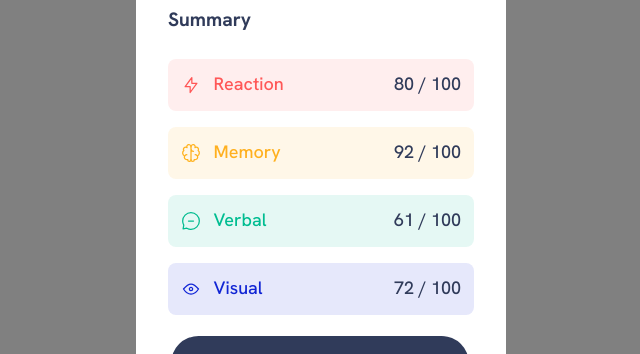
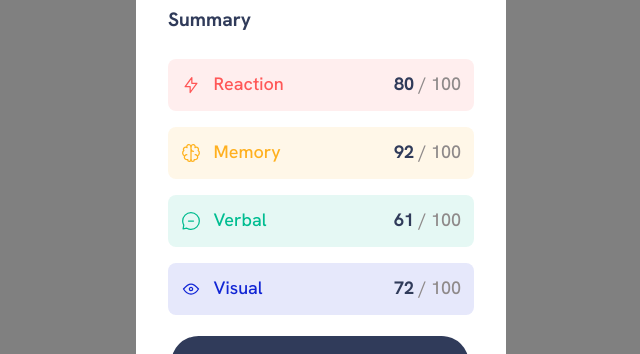
Before and after one commit to sclingan/results-summary, a React (Vite) app: page / in a window 1280 px wide. Shown: the part 394-748 px from the top of the page, without its empty margins (319-959 px from the left). Built offline with nearby package versions, Linux system fonts and the light colour scheme.

Commit message:
Fixing paragraph colors and variable colors

```diff
--- a/src/App.css
+++ b/src/App.css
@@ -177,9 +177,13 @@ li {
 }
 
 span {
-  color: var(--text-gray-blue);
+  color: hsl(0, 2%, 55%);
   grid-column: 3/3;
   padding-right: 0.8rem;
+}
+
+b {
+  color: var(--text-gray-blue);
 }
 
 img {
--- a/src/aside.tsx
+++ b/src/aside.tsx
@@ -20,25 +20,25 @@ function Aside() {
             <li>
               <div className='div__reaction results'><img src={reaction} alt=""></img>
                 <p>Reaction</p>
-                <span>{Reaction} / 100</span>
+                <span><b>{Reaction}</b> / 100</span>
               </div>
             </li>
             <li>
               <div className='div__memory results'><img src={memory} alt=""></img>
                 <p>Memory</p>
-                <span>{Memory} / 100</span>
+                <span><b>{Memory}</b> / 100</span>
               </div>
             </li>
             <li>
               <div className='div__verbal results'><img src={verbal} alt=""></img>
                 <p>Verbal</p>
-                <span>{Verbal} / 100</span>
+                <span><b>{Verbal}</b> / 100</span>
                 </div>
             </li>
             <li>
               <div className='div__visual results'><img src={visual} alt=""></img>
                 <p>Visual</p>
-                <span>{Visual} / 100</span>
+                <span><b>{Visual}</b> / 100</span>
                 </div>
             </li>
         </ul>
```
